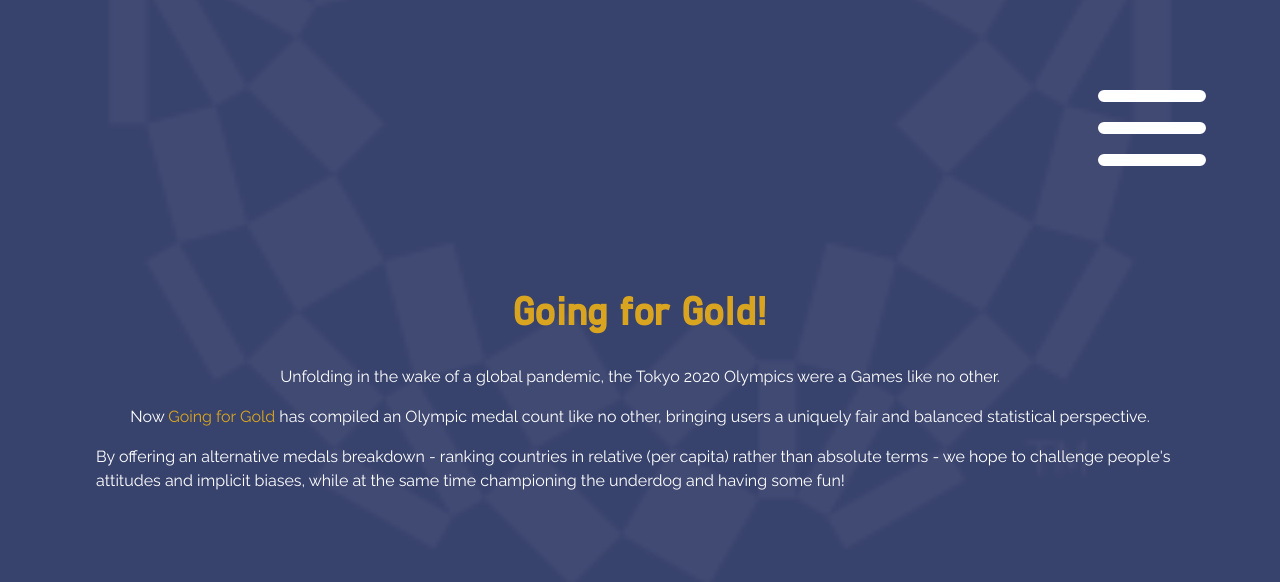
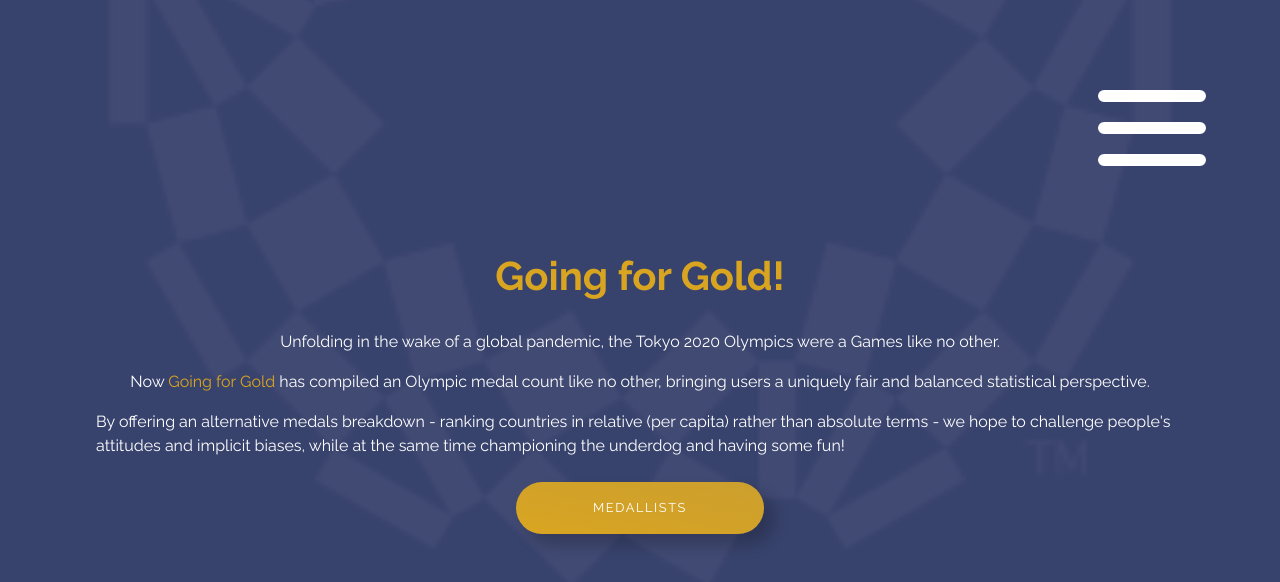
Before and after one commit to loosenthedark/going-for-gold, a React (Create React App) app: page /about in a window 1280 px wide. Shown: the top 582 px of the page. Built offline with nearby package versions, Linux system fonts and the light colour scheme; no server answers.

Commit message:
Add landing page links and CTA button to About page

```diff
--- a/src/index.css
+++ b/src/index.css
@@ -344,6 +344,9 @@
     display: inline-block;
     text-transform: uppercase;
     color: var(--clr-primary-white);
+}
+
+.container-buttons>.btn {
     animation-name: btn-fade-in;
     animation-duration: 1s;
     animation-fill-mode: forwards;
@@ -769,9 +772,19 @@
     .overlay-about-text {
         margin-top: 20vw;
     }
+    .overlay-about-text h1 {
+        font-size: 2.25rem;
+        margin-bottom: 1rem;
+    }
+    .overlay-about-text p {
+        font-size: 0.9rem;
+    }
 }
 
-.overlay-about-text>h1,
-.overlay-about-text span {
+.overlay-about-text a:not(.btn) {
     color: var(--clr-medal-gold);
 }
+
+.overlay-about-text .btn {
+    margin-top: 0.5rem;
+}
--- a/src/pages/About.js
+++ b/src/pages/About.js
@@ -1,4 +1,5 @@
 import React from "react";
+import { Link } from "react-router-dom";
 import Nav from "../components/NavMenu";
 
 const About = () => {
@@ -8,14 +9,16 @@
         <Nav />
         <div className='overlay-about flex-centre trbl-0'></div>
         <div className='overlay-about-text flex-centre trbl-0'>
-          <h1>Going for Gold!</h1>
+          <h1>
+            <Link to='/'>Going for Gold!</Link>
+          </h1>
           <p>
             Unfolding in the wake of a global pandemic, the Tokyo 2020 Olympics
             were a Games like no other.
           </p>
           <p>
-            Now <span>Going for Gold</span> has compiled an Olympic medal count
-            like no other, bringing users a uniquely fair and balanced
+            Now <Link to='/'>Going for Gold</Link> has compiled an Olympic medal
+            count like no other, bringing users a uniquely fair and balanced
             statistical perspective.
           </p>
           <p>
@@ -24,6 +27,9 @@
             challenge people's attitudes and implicit biases, while at the same
             time championing the underdog and having some fun!
           </p>
+          <Link to='/medallists' className='btn btn-landing bg-gold'>
+            Medallists
+          </Link>
         </div>
       </div>
     </>
```
